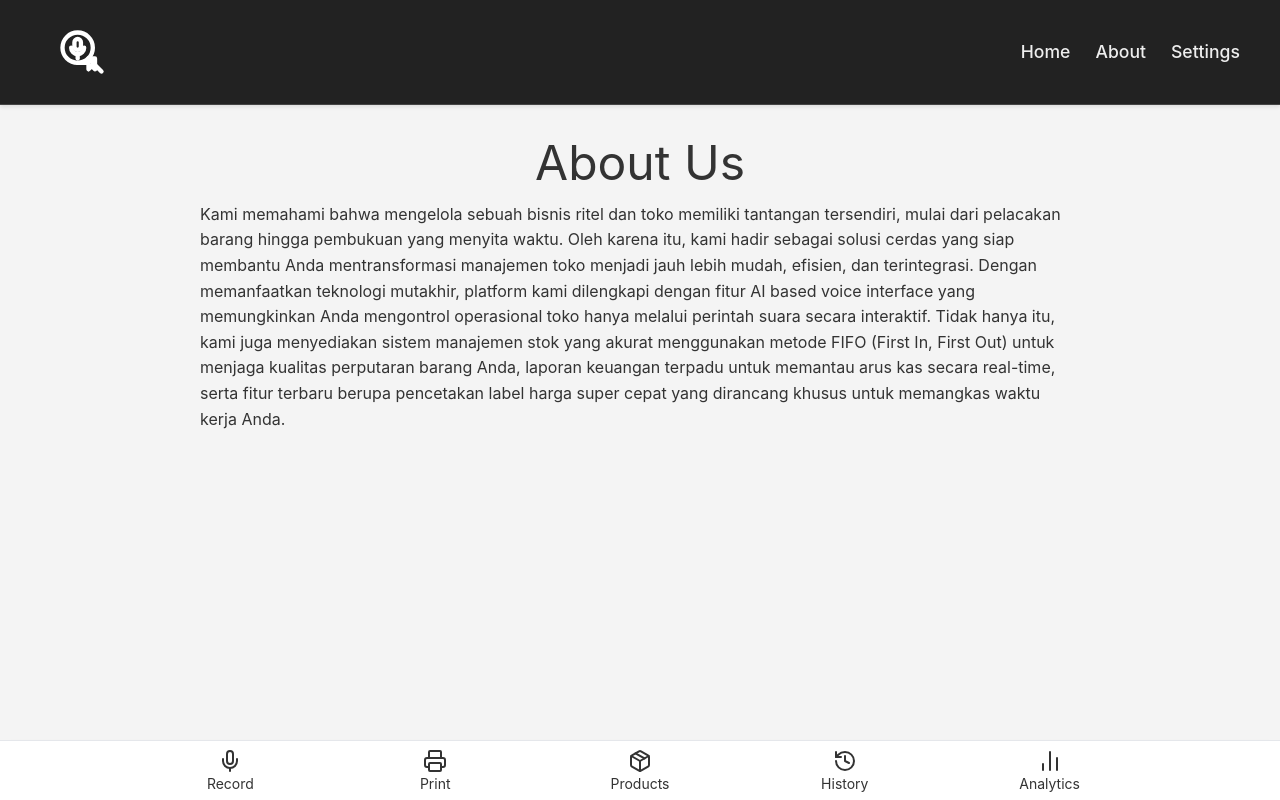
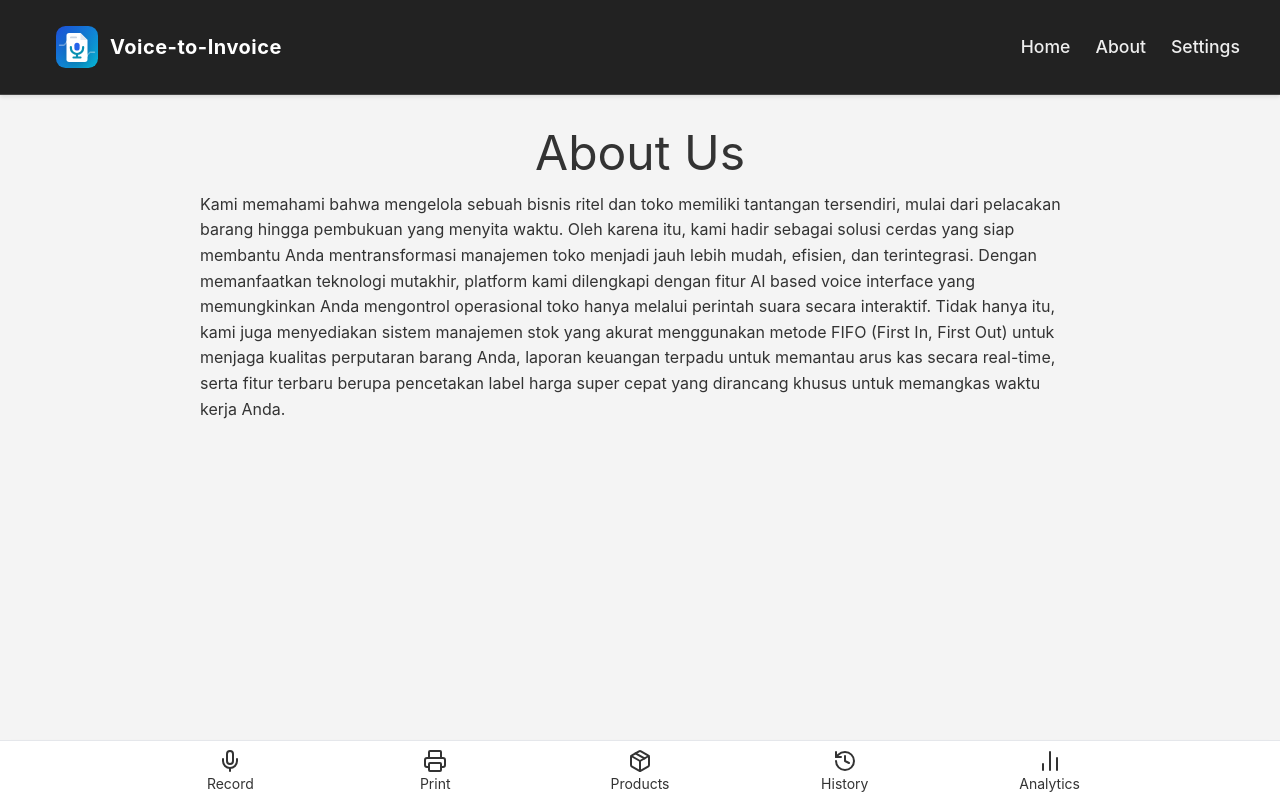
Before and after one commit to amahrkt/voice-invoice, a Next.js app: page /about in a window 1280 px wide. Built offline with nearby package versions, Linux system fonts and the light colour scheme.

Commit message:
Logo toko di menu utama, ganti lagi ke yang terbaru

```diff
--- a/src/components/Header.jsx
+++ b/src/components/Header.jsx
@@ -1,5 +1,4 @@
 import Link from "next/link";
-// 1. Hapus impor Store dari lucide-react dan ganti dengan logo buatan kita
 import VocaStrukLogo from "./VocaStrukLogo";
 
 function Header() {
@@ -8,9 +7,13 @@ function Header() {
       <header className="header">
         <nav>
           <div className="logo flex items-center gap-2 p-4">
-            <Link href="/">
-              {/* 2. Gunakan VocaStrukLogo dengan ukuran 32px (setara w-8 h-8) dan warna putih */}
-              <VocaStrukLogo size={52} className="text-white" />
+            <Link href="/" className="flex items-center gap-3">
+              {/* Logo aplikasi modern dengan ukuran 42px */}
+              <VocaStrukLogo size={42} />
+              {/* Nama aplikasi */}
+              <span className="font-bold text-white text-xl tracking-wide">
+                Voice-to-Invoice
+              </span>
             </Link>
           </div>
           <div className="nav-links">
--- a/src/components/VocaStrukLogo.jsx
+++ b/src/components/VocaStrukLogo.jsx
@@ -1,8 +1,7 @@
 import React from 'react';
 
-// Komponen Logo Kustom VocaStruk
-// Perpaduan Ikon Cari, Mic Voice, dan Struk Kertas
-const VocaStrukLogo = ({ size = 24, className = "" }) => {
+// Komponen Ikon Aplikasi VocaStruk (Modern, Flat Vector, AI Voice Invoice)
+const VocaStrukLogo = ({ size = 48, className = "" }) => {
   return (
     <svg
       xmlns="http://www.w3.org/2000/svg"
@@ -10,28 +9,54 @@ const VocaStrukLogo = ({ size = 24, className = "" }) => {
       height={size}
       viewBox="0 0 24 24"
       fill="none"
-      stroke="currentColor"
-      strokeWidth="2"
-      strokeLinecap="round"
-      strokeLinejoin="round"
       className={className}
     >
-      {/* 1. Ikon Pencarian - Lingkaran Utama */}
-      <circle cx="10" cy="10" r="7" />
-      {/* Gagang Pencarian yang dimodifikasi */}
-      <line x1="21" y1="21" x2="15" y2="15" />
+      <defs>
+        {/* Gradasi warna latar belakang ikon (Biru ke Cyan) */}
+        <linearGradient id="appIconGrad" x1="0%" y1="0%" x2="100%" y2="100%">
+          <stop offset="0%" stopColor="#1D4ED8" /> {/* Blue-700 */}
+          <stop offset="100%" stopColor="#06B6D4" /> {/* Cyan-500 */}
+        </linearGradient>
+      </defs>
 
-      {/* 2. Mikrofon (Mic) - Bagian Kapsul di dalam lingkaran */}
-      <path d="M8.5 7.5a1.5 1.5 0 0 1 3 0v2a1.5 1.5 0 0 1-3 0v-2z" />
-      {/* Bagian Bawah Mic */}
-      <path d="M7 10a3 3 0 0 0 6 0" />
-      {/* Stand Mic kecil */}
-      <line x1="10" x2="10" y1="13" y2="15" />
+      {/* 1. Latar Belakang Aplikasi (Rounded Rectangle) */}
+      <rect width="24" height="24" rx="5.5" fill="url(#appIconGrad)" />
 
-      {/* 3. Struk (Receipt) - Terlihat menyatu dengan gagang pencarian di bawah */}
-      <path d="M15 15h3v5l-1.5-1.5L15 20v-5z" />
-      {/* Garis-garis tulisan kecil di struk */}
-      <path d="M10 17h5" />
+      {/* 2. Sirkuit AI (Tampil halus/subtle di latar belakang) */}
+      <path d="M2 11h2.5l2-2" stroke="#ffffff" strokeOpacity="0.4" strokeWidth="0.75" strokeLinecap="round" strokeLinejoin="round" />
+      <circle cx="6.5" cy="9" r="0.75" fill="#ffffff" fillOpacity="0.6" />
+
+      <path d="M22 15h-2.5l-2 2" stroke="#ffffff" strokeOpacity="0.4" strokeWidth="0.75" strokeLinecap="round" strokeLinejoin="round" />
+      <circle cx="17.5" cy="17" r="0.75" fill="#ffffff" fillOpacity="0.6" />
+
+      {/* 3. Kertas Faktur / Invoice (Putih solid di tengah) */}
+      <path
+        d="M7.5 4h6.5l4 4v11a1.5 1.5 0 0 1-1.5 1.5h-9A1.5 1.5 0 0 1 6 19.5v-14A1.5 1.5 0 0 1 7.5 4z"
+        fill="#ffffff"
+        style={{ filter: "drop-shadow(0px 2px 3px rgba(0,0,0,0.2))" }}
+      />
+      {/* Lipatan ujung kertas faktur di pojok kanan atas */}
+      <path d="M14 4v4h4" fill="#E2E8F0" />
+      {/* Garis teks samar di atas faktur */}
+      <line x1="8.5" y1="6.5" x2="11.5" y2="6.5" stroke="#CBD5E1" strokeWidth="1" strokeLinecap="round" />
+
+      {/* 4. Mikrofon (Bertumpuk di atas kertas faktur) */}
+      {/* Kapsul Mic */}
+      <rect x="10.5" y="9.5" width="3" height="4.5" rx="1.5" fill="#2563EB" /> {/* Blue-600 */}
+      {/* Gagang/U-Bracket Mic */}
+      <path
+        d="M8.5 12v.5a3.5 3.5 0 0 0 7 0V12"
+        stroke="#0891B2" /* Cyan-600 */
+        strokeWidth="1.25"
+        strokeLinecap="round"
+      />
+      {/* Tiang & Alas Mic */}
+      <path
+        d="M12 16v2M10 18h4"
+        stroke="#0891B2"
+        strokeWidth="1.25"
+        strokeLinecap="round"
+      />
     </svg>
   );
 };
```
